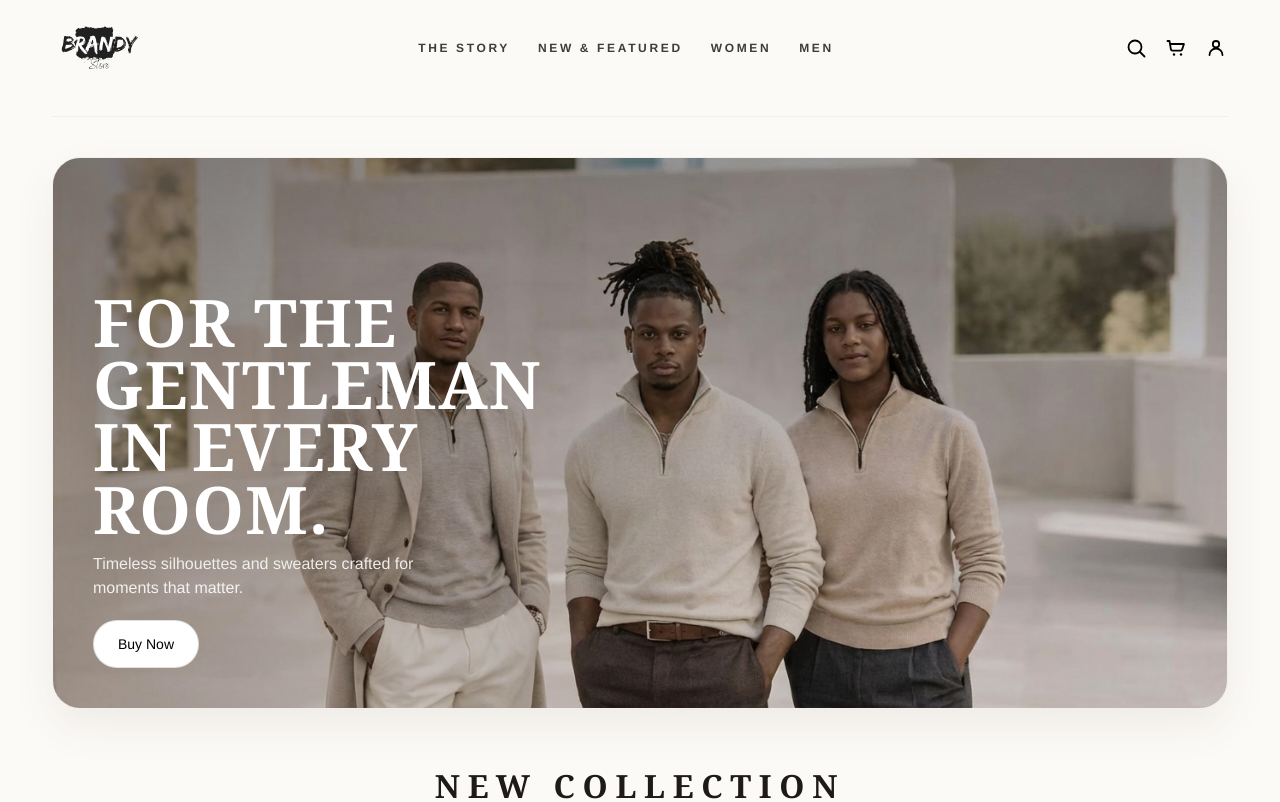
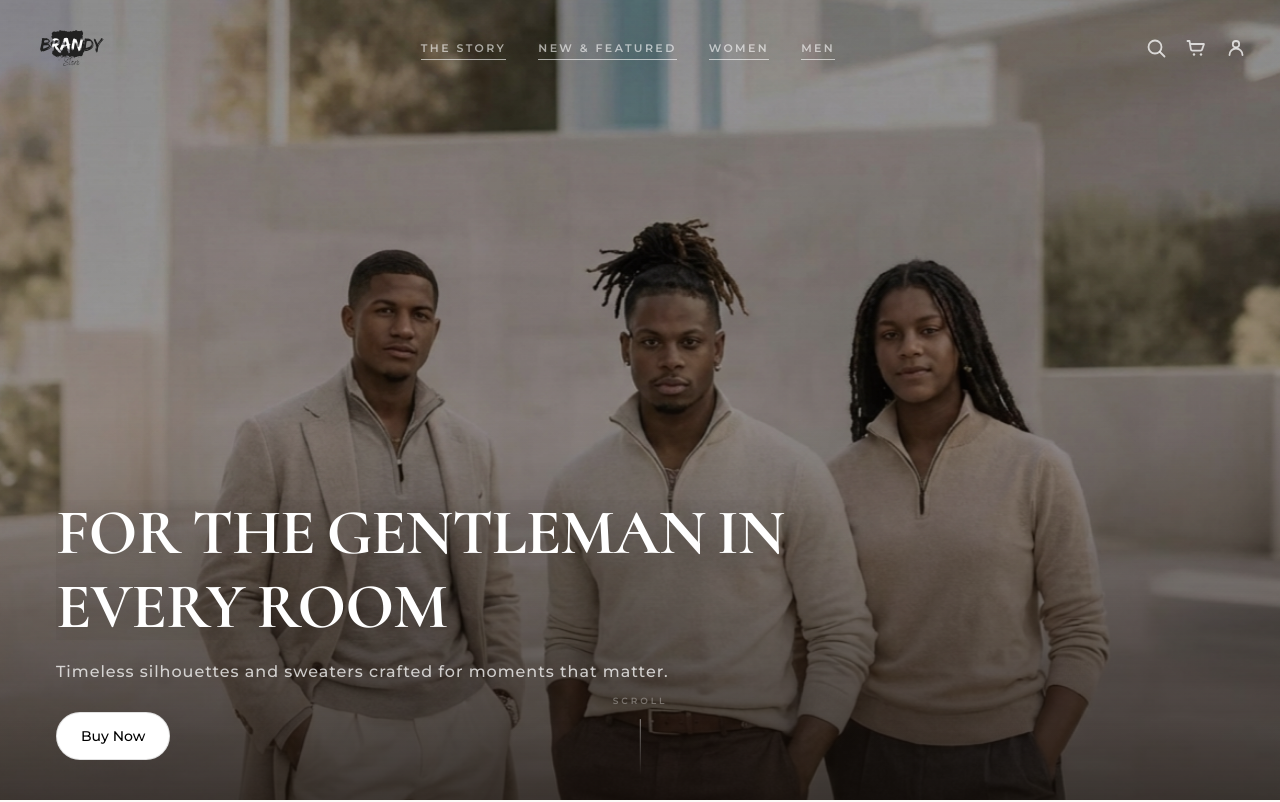
Before and after one commit to Lienkulet/Brandy-Store, a Next.js app: page / in a window 1280 px wide. Shown: the top 802 px of the page. Built offline with nearby package versions, Linux system fonts and the light colour scheme.

Commit message:
hero&nav redesign

```diff
--- a/components/Collection.tsx
+++ b/components/Collection.tsx
@@ -28,7 +28,7 @@ function Collection() {
       className="mx-auto mt-14 flex w-full max-w-280 flex-col"
     >
       <div className="mb-8 text-center sm:mb-10">
-        <p className="font-serif text-2xl font-semibold uppercase tracking-[0.24em] text-foreground sm:text-[2rem]">
+        <p className="font-serif text-2xl font-semibold uppercase tracking-[0.24em] text-foreground sm:text-3xl">
           New Collection
         </p>
         <p className="mx-auto mt-3 max-w-170 text-sm text-muted sm:text-base">
--- a/components/Hero.tsx
+++ b/components/Hero.tsx
@@ -1,32 +1,142 @@
+"use client";
+
 import Image from "next/image";
+import {
+  motion,
+  useScroll,
+  useTransform,
+} from "framer-motion";
 import GreyBtn from "./ui/GreyBtn";
 
+const ease = [0.22, 1, 0.36, 1] as const;
+const WORDS = "FOR THE GENTLEMAN IN EVERY ROOM".split(" ");
+
+const wordContainer = {
+  hidden: {},
+  visible: {
+    transition: { staggerChildren: 0.09, delayChildren: 0.25 },
+  },
+};
+
+const wordReveal = {
+  hidden: { y: 56, opacity: 0 },
+  visible: {
+    y: 0,
+    opacity: 1,
+    transition: { duration: 0.9, ease },
+  },
+};
+
 function Hero() {
+  const { scrollY } = useScroll();
+
+  // Text drifts up and fades as the user scrolls away from the hero
+  const textY       = useTransform(scrollY, [0, 480], [0, -80]);
+  const textOpacity = useTransform(scrollY, [0, 360], [1, 0]);
+
+  // Scroll indicator dissolves early
+  const indicatorOpacity = useTransform(scrollY, [0, 140], [1, 0]);
+
   return (
-    <section className="soft-card relative overflow-hidden rounded-[28px]">
-      <div className="absolute inset-0 bg-[linear-gradient(90deg,rgba(45,33,22,0.34)_0%,rgba(45,33,22,0.14)_33%,rgba(45,33,22,0.05)_62%,rgba(45,33,22,0.03)_100%)]" />
+    <section className="relative overflow-hidden">
+
+      {/* Gradient overlay — bottom-heavy so text always reads cleanly */}
+      <div className="absolute inset-0 z-1 bg-[linear-gradient(to_top,rgba(18,12,8,0.78)_0%,rgba(18,12,8,0.28)_48%,rgba(18,12,8,0.0)_100%)]" />
+
+      {/* Hero image with ambient Ken Burns loop */}
       <Image
         src="/assets/hero-bg.png"
         alt="Three models in neutral knitwear"
         width={1372}
         height={768}
         priority
-        className="h-85 w-full object-cover object-bottom sm:h-105 lg:h-137.5"
+        className="hero-zoom-in h-screen w-screen object-cover object-center"
       />
 
-      <div className="absolute inset-x-0 bottom-0 z-10 flex items-end p-6 sm:p-8 lg:p-10">
-        <div className="max-w-110 text-white">
-          <p className="font-serif text-[2rem] font-semibold leading-[0.95] tracking-[0.02em] drop-shadow-[0_10px_25px_rgba(0,0,0,0.18)] sm:text-[3rem] lg:text-[4.1rem]">
-            FOR THE GENTLEMAN IN EVERY ROOM.
-          </p>
-          <p className="mt-3 max-w-90 text-sm leading-6 text-white/88 sm:text-base">
-            Timeless silhouettes and sweaters crafted for moments that matter.
-          </p>
-          <div className="mt-5">
-            <GreyBtn name="Buy Now" href="#collection" />
-          </div>
-        </div>
-      </div>
+      {/* ── Text block ── */}
+      <motion.div
+        className="absolute inset-x-0 bottom-0 z-10 px-6 pb-5 sm:px-10 sm:pb-24 lg:px-14 lg:pb-10"
+        style={{ y: textY, opacity: textOpacity }}
+      >
+
+        {/* Headline — each word rises independently */}
+        <motion.div
+          className="flex flex-wrap items-end gap-x-3 gap-y-1 overflow-hidden"
+          variants={wordContainer}
+          initial="hidden"
+          animate="visible"
+        >
+          {WORDS.map((word, i) => (
+            <span key={i} className="contents">
+              <motion.span
+                variants={wordReveal}
+                className="inline-block font-serif text-[2rem] font-bold leading-[1.03] -tracking-[1px] text-white drop-shadow-[0_2px_18px_rgba(0,0,0,0.35)] sm:text-[3.25rem] lg:text-[4rem]"
+              >
+                {word}
+              </motion.span>
+              {word === "IN" && <div className="w-full" />}
+            </span>
+          ))}
+        </motion.div>
+
+        {/* Subtitle */}
+        <motion.p
+          className="mt-5 text-sm font-medium tracking-[0.06em] text-white/75 sm:text-base"
+          initial={{ opacity: 0, y: 18 }}
+          animate={{ opacity: 1, y: 0 }}
+          transition={{ duration: 0.85, ease, delay: 0.95 }}
+        >
+          Timeless silhouettes and sweaters crafted for moments that matter.
+        </motion.p>
+
+        {/* CTA */}
+        <motion.div
+          className="mt-7"
+          initial={{ opacity: 0, y: 14 }}
+          animate={{ opacity: 1, y: 0 }}
+          transition={{ duration: 0.8, ease, delay: 1.2 }}
+        >
+          <GreyBtn name="Buy Now" href="#collection" />
+        </motion.div>
+      </motion.div>
+
+      {/* ── Scroll indicator ── */}
+      <motion.div
+        className="absolute bottom-8 left-1/2 z-10 -translate-x-1/2"
+        initial={{ opacity: 0, y: 8 }}
+        animate={{ opacity: 1, y: 0 }}
+        transition={{ delay: 1.7, duration: 0.9, ease }}
+        style={{ opacity: indicatorOpacity }}
+      >
+          {/* Whole indicator bounces */}
+          <motion.div
+            className="flex flex-col items-center gap-3"
+            animate={{ y: [0, 8, 0] }}
+            transition={{ duration: 2.2, repeat: Infinity, ease: "easeInOut", delay: 2.4 }}
+          >
+            {/* Letter-by-letter reveal */}
+            <motion.span
+              className="flex text-[9px] font-semibold uppercase tracking-[0.32em] text-white/50"
+              animate={{ opacity: [0.5, 0.85, 0.5] }}
+              transition={{ duration: 2.8, repeat: Infinity, ease: "easeInOut", delay: 2.6 }}
+            >
+              {"SCROLL".split("").map((char, i) => (
+                <motion.span
+                  key={i}
+                  initial={{ opacity: 0, y: 5 }}
+                  animate={{ opacity: 1, y: 0 }}
+                  transition={{ delay: 1.9 + i * 0.07, duration: 0.45, ease }}
+                >
+                  {char}
+                </motion.span>
+              ))}
+            </motion.span>
+
+            {/* Tapered line: full white at top, fades to transparent */}
+            <div className="h-14 w-px bg-linear-to-b from-white/50 to-transparent" />
+          </motion.div>
+      </motion.div>
+
     </section>
   );
 }
--- a/components/Season.tsx
+++ b/components/Season.tsx
@@ -16,7 +16,7 @@ function Season() {
         />
 
         <div className="px-6 py-6 text-center sm:px-8 sm:py-8">
-          <h2 className="font-serif text-[1.9rem] font-semibold uppercase tracking-[0.05em] text-foreground sm:text-[2.35rem]">
+          <h2 className="font-serif text-3xl font-semibold uppercase tracking-[0.05em] text-foreground sm:text-4xl">
             The New Season Edit
           </h2>
           <p className="mx-auto mt-3 max-w-170 text-sm text-muted sm:text-base">
--- a/components/cards/CategoryCard.tsx
+++ b/components/cards/CategoryCard.tsx
@@ -22,7 +22,7 @@ function CategoryCard({ title, cta, image, href }: CategoryCardProps) {
       <div className="absolute inset-0 bg-linear-to-t from-black/40 via-black/5 to-transparent" />
 
       <div className="absolute inset-x-0 bottom-0 z-10 flex flex-col items-start gap-3 p-4 sm:p-5">
-        <span className="text-xl font-semibold uppercase tracking-[0.22em] text-white">
+        <span className="text-sm font-semibold uppercase tracking-[0.22em] text-white">
           {title}
         </span>
         <GreyBtn name={cta} />
--- a/components/cards/ProductCard.tsx
+++ b/components/cards/ProductCard.tsx
@@ -14,19 +14,19 @@ type ProductCardProps = {
 
 function ProductCard({ name, description, image, price }: ProductCardProps) {
   return (
-    <article className="soft-card overflow-hidden rounded-[24px] p-4 sm:p-5">
+    <article className="soft-card overflow-hidden rounded-3xl p-4 sm:p-5">
       <div className="overflow-hidden rounded-[18px] bg-[#f7f4f0]">
         <Image
           src={image}
           alt={name}
           width={214}
           height={260}
-          className="h-[260px] w-full object-cover"
+          className="h-65 w-full object-cover"
         />
       </div>
 
       <div className="px-1 pb-1 pt-5">
-        <h2 className="font-serif text-[1.35rem] font-semibold leading-tight text-foreground">
+        <h2 className="font-serif text-xl font-semibold leading-tight text-foreground">
           {name}
         </h2>
         <p className="mt-1 text-sm text-muted">{description}</p>
--- a/components/layout/Container.tsx
+++ b/components/layout/Container.tsx
@@ -7,7 +7,7 @@ type Props = {
 
 function Container({ children, className = "" }: Props) {
   return (
-    <div className={`mx-auto w-full max-w-310 px-4 sm:px-6 lg:px-8 ${className}`.trim()}>
+    <div className={`mx-auto w-full max-w-360 px-4 sm:px-6 lg:px-8 ${className}`.trim()}>
       {children}
     </div>
   );
--- a/components/layout/Navbar.tsx
+++ b/components/layout/Navbar.tsx
@@ -1,15 +1,13 @@
+"use client";
+
 import Image from "next/image";
 import Link from "next/link";
+import { motion, useScroll, useTransform, useMotionTemplate, type Variants } from "framer-motion";
 import { AccountIcon } from "../icons/Account";
 import { CartIcon } from "../icons/CartIcon";
 import { SearchIcon } from "../icons/SearchIcon";
 
-const navigationItems = [
-  "The Story",
-  "New & Featured",
-  "Women",
-  "Men",
-];
+const navigationItems = ["The Story", "New & Featured", "Women", "Men"];
 
 const actionItems = [
   { label: "Search", icon: SearchIcon },
@@ -17,46 +15,126 @@ const actionItems = [
   { label: "Account", icon: AccountIcon },
 ];
 
+const ease = [0.22, 1, 0.36, 1] as const;
+
+const stagger = {
+  hidden: {},
+  visible: { transition: { staggerChildren: 0.07, delayChildren: 0.3 } },
+};
+
+const fadeDown = {
+  hidden: { y: -10, opacity: 0 },
+  visible: { y: 0, opacity: 1, transition: { duration: 0.55, ease } },
+};
+
+const underline: Variants = {
+  hidden:  { scaleX: 0 },
+  visible: { scaleX: 0, transition: { duration: 0.25, ease: [0.55, 0, 1, 0.45] } },
+  hover:   { scaleX: 1, transition: { duration: 0.38, ease: [0.22, 1, 0.36, 1] } },
+};
+
 export function Navbar() {
+  const { scrollY } = useScroll();
+
+  // Smooth scroll-driven glass effect
+  const bgOpacity   = useTransform(scrollY, [0, 72], [0, 0.92]);
+  const blurPx      = useTransform(scrollY, [0, 72], [0, 14]);
+  const borderAlpha = useTransform(scrollY, [0, 72], [0, 0.1]);
+  const shadowAlpha = useTransform(scrollY, [0, 72], [0, 0.06]);
+
+  const backgroundColor  = useMotionTemplate`rgba(252,250,247,${bgOpacity})`;
+  const backdropFilter   = useMotionTemplate`blur(${blurPx}px)`;
+  const borderColor      = useMotionTemplate`rgba(76,64,53,${borderAlpha})`;
+  const boxShadow        = useMotionTemplate`0 1px 32px rgba(95,77,57,${shadowAlpha})`;
+
+  // Text/icon color: white at top, dark foreground when scrolled
+  const navAlpha  = useTransform(scrollY, [0, 72], [0.75, 0.80]);
+  const navR      = useTransform(scrollY, [0, 72], [255, 30]);
+  const navG      = useTransform(scrollY, [0, 72], [255, 26]);
+  const navB      = useTransform(scrollY, [0, 72], [255, 23]);
+  const navColor  = useMotionTemplate`rgba(${navR},${navG},${navB},${navAlpha})`;
+
   return (
-    <header className="mb-8 border-b border-border/80 pb-4 sm:mb-10 sm:pb-5">
-      <div className="flex flex-col gap-4 md:flex-row md:items-center md:justify-between">
-        <Link href="#" className="order-1 self-center" aria-label="Home">
+    <motion.header
+      className="fixed inset-x-0 top-0 z-50"
+      initial={{ y: -36, opacity: 0 }}
+      animate={{ y: 0, opacity: 1 }}
+      transition={{ duration: 0.8, ease }}
+    >
+      {/* Glass background layer */}
+      <motion.div
+        className="absolute inset-0 border-b"
+        style={{ backgroundColor, backdropFilter, borderColor, boxShadow }}
+      />
+
+      {/* Content */}
+      <div className="relative mx-auto flex w-full max-w-360 items-center justify-between px-4 py-2 sm:px-6 lg:px-8">
+
+        {/* Logo */}
+        <motion.div
+          initial={{ opacity: 0, scale: 0.92 }}
+          animate={{ opacity: 1, scale: 1 }}
+          transition={{ duration: 1.0, delay: 0.1, ease }}
+        >
+          <Link href="#" aria-label="Home" className="block">
             <Image
               src="/logo.png"
               alt="Brandy Store"
               width={260}
               height={104}
               priority
-            className="h-20 w-auto object-contain sm:h-24"
+              className="h-16 w-auto object-contain sm:h-20"
             />
           </Link>
+        </motion.div>
 
-        <nav aria-label="Primary" className="order-2 overflow-x-auto">
-          <ul className="flex min-w-max items-center gap-5 text-[11px] font-semibold uppercase tracking-[0.22em] text-foreground/85 sm:gap-7 sm:text-xs">
+        {/* Nav links — hidden on mobile */}
+        <nav aria-label="Primary" className="hidden md:block">
+          <motion.ul
+            className="flex items-center gap-8 text-[11px] font-semibold uppercase tracking-[0.22em]"
+            style={{ color: navColor }}
+            variants={stagger}
+            initial="hidden"
+            animate="visible"
+          >
             {navigationItems.map((item) => (
-              <li key={item}>
-                <Link href="#" className="transition-opacity hover:opacity-65">
+              <motion.li key={item} variants={fadeDown} whileHover="hover">
+                <Link href="#" className="relative block py-1 opacity-80 hover:opacity-100 transition-opacity duration-200">
                   {item}
+                  <motion.span
+                    className="absolute bottom-0 left-0 h-px w-full bg-current"
+                    variants={underline}
+                    style={{ transformOrigin: "left" }}
+                  />
                 </Link>
-              </li>
+              </motion.li>
             ))}
-          </ul>
+          </motion.ul>
         </nav>
 
-        <div className="order-3 flex items-center justify-end gap-4 text-black md:min-w-31">
+        {/* Action icons */}
+        <motion.div
+          className="flex items-center gap-3 sm:gap-4"
+          variants={stagger}
+          initial="hidden"
+          animate="visible"
+        >
           {actionItems.map(({ label, icon: Icon }) => (
-            <Link
-              key={label}
-              href="#"
-              aria-label={label}
-              className="transition-transform hover:scale-105"
+            <motion.div key={label} variants={fadeDown}>
+              <Link href="#" aria-label={label} className="block">
+                <motion.div
+                  whileHover={{ y: -2, scale: 1.1 }}
+                  whileTap={{ scale: 0.92 }}
+                  transition={{ duration: 0.22, ease }}
+                  style={{ color: navColor }}
                 >
                   <Icon />
+                </motion.div>
               </Link>
+            </motion.div>
           ))}
+        </motion.div>
       </div>
-      </div>
-    </header>
+    </motion.header>
   );
 }
--- a/package.json
+++ b/package.json
@@ -9,6 +9,7 @@
     "lint": "eslint"
   },
   "dependencies": {
+    "framer-motion": "^12.38.0",
     "next": "16.2.3",
     "react": "19.2.4",
     "react-dom": "19.2.4"
--- a/src/app/globals.css
+++ b/src/app/globals.css
@@ -15,7 +15,8 @@
   --color-muted: var(--muted);
   --color-card: var(--card);
   --color-border: var(--border);
-  --font-sans: "Helvetica Neue", Helvetica, Arial, sans-serif;
+  --font-sans: var(--font-montserrat), "Helvetica Neue", sans-serif;
+  --font-serif: var(--font-cormorant), Georgia, serif;
   --font-mono: "SFMono-Regular", Consolas, "Liberation Mono", monospace;
 }
 
@@ -30,7 +31,7 @@ html {
 body {
   background: var(--background);
   color: var(--foreground);
-  font-family: "Helvetica Neue", Helvetica, Arial, sans-serif;
+  font-family: var(--font-montserrat), "Helvetica Neue", sans-serif;
   line-height: 1.5;
 }
 
@@ -48,3 +49,19 @@ img {
   border: 1px solid var(--border);
   box-shadow: var(--shadow);
 }
+
+@keyframes hero-zoom-in {
+  0%   { transform: scale(1); }
+  100% { transform: scale(1.06); }
+}
+
+.hero-zoom-in {
+  animation: hero-zoom-in 8s ease-in-out infinite alternate;
+  will-change: transform;
+}
+
+@media (prefers-reduced-motion: reduce) {
+  .hero-zoom-in {
+    animation: none;
+  }
+}
--- a/src/app/layout.tsx
+++ b/src/app/layout.tsx
@@ -1,12 +1,28 @@
 import type { Metadata } from "next";
+import { Cormorant, Montserrat } from "next/font/google";
 import "./globals.css";
 import { Navbar } from "../../components/layout/Navbar";
 import Container from "../../components/layout/Container";
 import Footer from "../../components/layout/Footer";
 
+const cormorant = Cormorant({
+  subsets: ["latin"],
+  weight: ["400", "500", "600", "700"],
+  style: ["normal", "italic"],
+  variable: "--font-cormorant",
+  display: "swap",
+});
+
+const montserrat = Montserrat({
+  subsets: ["latin"],
+  weight: ["300", "400", "500", "600", "700"],
+  variable: "--font-montserrat",
+  display: "swap",
+});
+
 export const metadata: Metadata = {
   title: "Brandy Store",
-  description: "Fashion storefront built with Next.js",
+  description: "Minimal menswear storefront landing page.",
 };
 
 export default function RootLayout({
@@ -15,13 +31,11 @@ export default function RootLayout({
   children: React.ReactNode;
 }>) {
   return (
-    <html lang="en" className="h-full antialiased">
+    <html lang="en" className={`${cormorant.variable} ${montserrat.variable} h-full antialiased`}>
       <body className="bg-background text-foreground">
-        <Container>
           <Navbar />
           {children}
-          <Footer />
-        </Container>
+        <Footer />
       </body>
     </html>
   );
--- a/src/app/page.tsx
+++ b/src/app/page.tsx
@@ -3,6 +3,7 @@ import Collection from "../../components/Collection";
 import Hero from "../../components/Hero";
 import Season from "../../components/Season";
 import CategoryCard from "../../components/cards/CategoryCard";
+import Container from "../../components/layout/Container";
 
 const categoryItems = [
   {
@@ -23,14 +24,16 @@ const categoryItems = [
 ];
 
 export const metadata: Metadata = {
-  title: "Noble Shack",
+  title: "Brandy Store",
   description: "Minimal menswear storefront landing page.",
 };
 
 export default function Home() {
   return (
-    <main className="min-h-screen bg-background text-foreground">
+    <main className="bg-background text-foreground">
       <Hero />
+      <Container>
+
         <Collection />
         <Season />
         <section className="grid grid-cols-1 gap-5 md:grid-cols-3">
@@ -38,6 +41,8 @@ export default function Home() {
             <CategoryCard key={item.title} {...item} />
           ))}
         </section>
+      </Container>
+
     </main>
   );
 }
```
Also changed, not shown: components/layout/Footer.tsx (+4 -4 lines), public/assets/bero2.jpg (added), 1 other file (tests, documents, lock files or other folders). Lines whose indentation alone changed are shown as unchanged.
